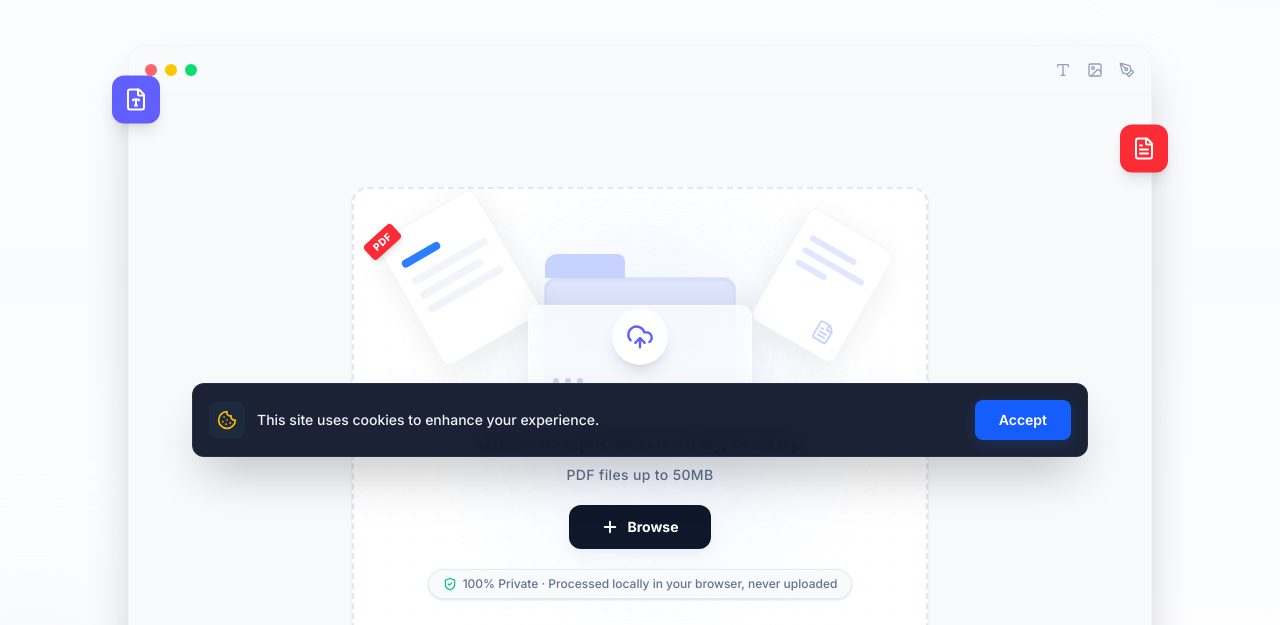
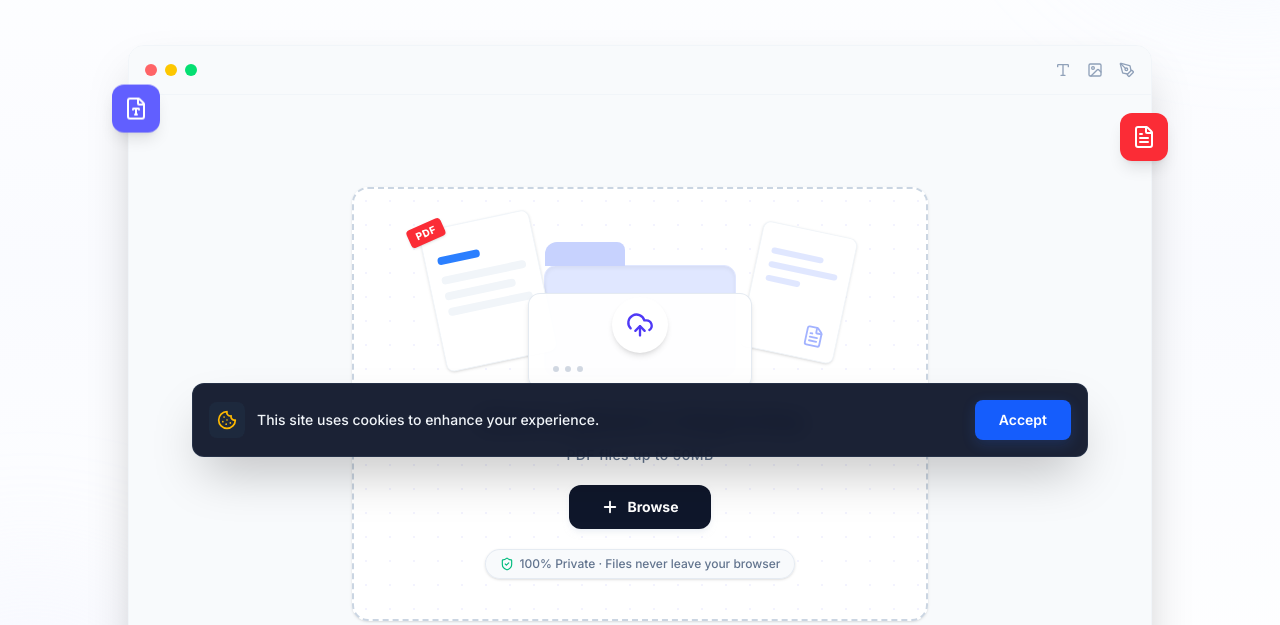
Before and after one commit to kinetikx/keepPDF, an Astro site: page /en in a window 1280 px wide. Shown: the part 327-952 px from the top of the page. Built offline with nearby package versions, Linux system fonts and the light colour scheme; Astro itself is replaced by a stand-in of ours.

Commit message:
perf: eliminate drag and drop lag and render delays on home page
- Remove 0.4s artificial opacity/transform delay in MergeInterface
- Replace heavy Framer Motion spring physics with lightweight GPU CSS transitions
- Remove multiple nested backdrop-blur-xl and blur-3xl GPU pipeline stalls
- Replace infinite JS float loops with pure CSS animate-float
- Use useRef instead of document.getElementById for instant file dialogs

```diff
--- a/src/components/landing/MergeInterface.jsx
+++ b/src/components/landing/MergeInterface.jsx
@@ -1,6 +1,6 @@
 import { useState } from "react";
 import { Button } from "../ui/button";
-import { motion, Reorder } from "framer-motion";
+import { Reorder } from "framer-motion";
 import { FileText, Image as ImageIcon, PenTool, Type, MousePointer2, FileType, X, GripVertical } from "lucide-react";
 import PDFDropzone from "./PDFDropzone";
 
@@ -69,21 +69,16 @@ export default function MergeInterface({ children, dict }) {
 
     return (
         <div className="container-custom relative z-10 flex flex-col items-center text-center">
-            <motion.div
-                initial={{ opacity: 0, y: 40 }}
-                animate={{ opacity: 1, y: 0 }}
-                transition={{ duration: 0.7, delay: 0.4 }}
-                className="relative w-full max-w-5xl mx-auto min-h-[500px]"
-            >
+            <div className="relative w-full max-w-5xl mx-auto min-h-[500px]">
                 {/* Floating Icons */}
                 {files.length === 0 && (
                     <>
-                        <motion.div animate={{ y: [0, -10, 0] }} transition={{ repeat: Infinity, duration: 4, ease: "easeInOut" }} className="absolute -left-4 top-10 bg-indigo-500 text-white p-3 rounded-xl shadow-lg z-20 hidden md:block">
+                        <div className="absolute -left-4 top-10 bg-indigo-500 text-white p-3 rounded-xl shadow-lg z-20 hidden md:block animate-float">
                             <FileType size={24} />
-                        </motion.div>
-                        <motion.div animate={{ y: [0, -15, 0] }} transition={{ repeat: Infinity, duration: 5, ease: "easeInOut", delay: 1 }} className="absolute -right-4 top-20 bg-red-500 text-white p-3 rounded-xl shadow-lg z-20 hidden md:block">
+                        </div>
+                        <div className="absolute -right-4 top-20 bg-red-500 text-white p-3 rounded-xl shadow-lg z-20 hidden md:block animate-float [animation-delay:2s]">
                             <FileText size={24} />
-                        </motion.div>
+                        </div>
                     </>
                 )}
 
@@ -186,13 +181,14 @@ export default function MergeInterface({ children, dict }) {
                                         title={dict?.common?.clickToUpload}
                                         buttonText={dict?.common?.browse}
                                         limit={dict?.common?.limit}
+                                        securityBadge={`${dict?.hero?.trustBanner?.secureTitle || "100% Private"} · ${dict?.hero?.trustBanner?.secureDesc || "Files never leave your browser"}`}
                                     />
                                 </div>
                             </div>
                         )}
                     </div>
                 </div>
-            </motion.div>
+            </div>
         </div>
     );
 }
--- a/src/components/landing/PDFDropzone.jsx
+++ b/src/components/landing/PDFDropzone.jsx
@@ -1,10 +1,10 @@
-import { useState, useCallback } from "react";
-import { CloudUpload, FileText, Upload, Plus, ShieldCheck } from "lucide-react";
+import { useState, useCallback, useRef } from "react";
+import { CloudUpload, FileText, Plus, ShieldCheck } from "lucide-react";
 import { cn } from "../../lib/utils";
-import { motion, AnimatePresence } from "framer-motion";
 
 export default function PDFDropzone({ onFileSelect, ...props }) {
     const [isDragging, setIsDragging] = useState(false);
+    const fileInputRef = useRef(null);
 
     const handleDragEnter = useCallback((e) => {
         e.preventDefault();
@@ -21,6 +21,7 @@ export default function PDFDropzone({ onFileSelect, ...props }) {
     const handleDragOver = useCallback((e) => {
         e.preventDefault();
         e.stopPropagation();
+        setIsDragging(true);
     }, []);
 
     const handleDrop = useCallback(
@@ -37,8 +38,6 @@ export default function PDFDropzone({ onFileSelect, ...props }) {
 
                 if (pdfFiles.length > 0) {
                     onFileSelect?.(pdfFiles);
-                } else {
-                    console.warn("No PDF files dropped");
                 }
             }
         },
@@ -54,26 +53,21 @@ export default function PDFDropzone({ onFileSelect, ...props }) {
     }, [onFileSelect]);
 
     return (
-        <motion.div
+        <div
             onDragEnter={handleDragEnter}
             onDragLeave={handleDragLeave}
             onDragOver={handleDragOver}
             onDrop={handleDrop}
-            onClick={() => document.getElementById("file-upload").click()}
-            whileHover={{ scale: 1.01 }}
-            animate={{
-                backgroundColor: isDragging ? "rgba(238, 242, 255, 0.4)" : "rgba(255, 255, 255, 0.9)",
-                borderColor: isDragging ? "rgba(99, 102, 241, 0.8)" : "rgba(226, 232, 240, 1)",
-                scale: isDragging ? 1.02 : 1
-            }}
-            transition={{ type: "spring", stiffness: 300, damping: 20 }}
+            onClick={() => fileInputRef.current?.click()}
             className={cn(
-                "relative flex flex-col items-center justify-center px-6 py-10 w-full cursor-pointer overflow-hidden rounded-2xl border-2 border-dashed shadow-sm hover:shadow-xl transition-shadow group backdrop-blur-xl",
-                isDragging ? "border-indigo-500 shadow-indigo-200/50 ring-8 ring-indigo-50" : "border-slate-300"
+                "relative flex flex-col items-center justify-center px-6 py-10 w-full cursor-pointer overflow-hidden rounded-2xl border-2 border-dashed transition-all duration-200 group select-none",
+                isDragging
+                    ? "bg-indigo-50/70 border-indigo-500 shadow-indigo-200/50 ring-4 ring-indigo-50 scale-[1.01]"
+                    : "bg-white/95 border-slate-300 hover:border-indigo-400 hover:bg-slate-50/60 shadow-sm hover:shadow-md"
             )}
         >
             <input
-                id="file-upload"
+                ref={fileInputRef}
                 type="file"
                 className="hidden"
                 accept=".pdf"
@@ -81,115 +75,100 @@ export default function PDFDropzone({ onFileSelect, ...props }) {
                 onChange={handleFileInput}
             />
 
-            {/* Subtle background grid & blobs */}
-            <div className="absolute inset-0 z-0 pointer-events-none overflow-hidden rounded-2xl">
-                <div className="absolute inset-0 opacity-[0.03] bg-[radial-gradient(#6366f1_1px,transparent_1px)] [background-size:24px_24px]" />
-                <div className="absolute top-1/2 left-1/4 w-[300px] h-[300px] bg-blue-50/50 rounded-full blur-3xl -translate-y-1/2"></div>
-                <div className="absolute top-1/2 right-1/4 w-[250px] h-[250px] bg-indigo-50/50 rounded-full blur-3xl -translate-y-1/2"></div>
+            {/* Subtle background decoration (GPU-friendly, no heavy blur filters) */}
+            <div className="absolute inset-0 z-0 pointer-events-none overflow-hidden rounded-2xl opacity-40">
+                <div className="absolute inset-0 bg-[radial-gradient(#6366f1_1px,transparent_1px)] [background-size:24px_24px] opacity-20" />
             </div>
 
             <div className="relative z-10 w-full flex flex-col items-center pointer-events-none">
-
-                {/* Visual Illustration Composition */}
-                <div className="relative w-full max-w-md h-44 flex items-center justify-center mb-5">
-
-                    {/* Glowing Aura Behind Documents */}
-                    <div className={cn(
-                        "absolute w-36 h-36 rounded-full blur-3xl opacity-40 transition-colors duration-700",
-                        isDragging ? "bg-indigo-200 scale-125" : "bg-blue-100 scale-100"
-                    )}></div>
-
+                {/* Visual Illustration Composition with hardware-accelerated CSS transforms */}
+                <div className="relative w-full max-w-md h-40 flex items-center justify-center mb-4">
                     {/* Back Folder Tab */}
-                    <motion.div
-                        className="absolute bottom-4 w-48 h-28 bg-[#e0e7ff] rounded-xl shadow-inner border border-indigo-100"
-                        animate={{ scale: isDragging ? 1.05 : 1, y: isDragging ? -5 : 0 }}
+                    <div
+                        className={cn(
+                            "absolute bottom-3 w-48 h-28 bg-[#e0e7ff] rounded-xl shadow-inner border border-indigo-100 transition-transform duration-300 ease-out",
+                            isDragging && "scale-105 -translate-y-1"
+                        )}
                     >
-                        <div className="absolute top-0 left-0 w-20 h-6 bg-[#c7d2fe] rounded-tl-xl rounded-tr-lg transform -translate-y-full"></div>
-                    </motion.div>
+                        <div className="absolute top-0 left-0 w-20 h-6 bg-[#c7d2fe] rounded-tl-xl rounded-tr-lg transform -translate-y-full" />
+                    </div>
 
                     {/* Floating Document 1: Left PDF */}
-                    <motion.div
-                        className="absolute top-0 left-8 w-28 h-36 bg-white rounded-lg shadow-[0_8px_30px_rgba(0,0,0,0.07)] border border-slate-100 p-3 transform -rotate-[15deg] origin-bottom-left"
-                        animate={{
-                            y: isDragging ? -30 : -5,
-                            rotate: isDragging ? -25 : -15,
-                            x: isDragging ? -20 : 0
-                        }}
-                        transition={{ type: "spring", stiffness: 200, damping: 15 }}
+                    <div
+                        className={cn(
+                            "absolute top-0 left-8 w-28 h-36 bg-white rounded-lg shadow-sm border border-slate-100 p-3 transform origin-bottom-left transition-transform duration-300 ease-out",
+                            isDragging
+                                ? "-rotate-[22deg] -translate-y-4 -translate-x-3 scale-105"
+                                : "-rotate-[12deg] group-hover:-rotate-[16deg] group-hover:-translate-y-1"
+                        )}
                     >
                         {/* Red PDF Badge */}
-                        <div className="absolute -top-2 -left-3 bg-red-500 text-white text-[10px] font-black tracking-wider px-2 py-0.5 rounded shadow-md transform -rotate-12">
+                        <div className="absolute -top-2 -left-3 bg-red-500 text-white text-[10px] font-black tracking-wider px-2 py-0.5 rounded shadow-sm transform -rotate-12">
                             PDF
                         </div>
-                        <div className="w-1/2 h-2 bg-blue-500 rounded-full mb-3 mt-4"></div>
-                        <div className="w-full h-2 bg-slate-100 rounded-full mb-2"></div>
-                        <div className="w-5/6 h-2 bg-slate-100 rounded-full mb-2"></div>
-                        <div className="w-full h-2 bg-slate-100 rounded-full"></div>
-                    </motion.div>
+                        <div className="w-1/2 h-2 bg-blue-500 rounded-full mb-3 mt-4" />
+                        <div className="w-full h-2 bg-slate-100 rounded-full mb-2" />
+                        <div className="w-5/6 h-2 bg-slate-100 rounded-full mb-2" />
+                        <div className="w-full h-2 bg-slate-100 rounded-full" />
+                    </div>
 
                     {/* Floating Document 2: Right Doc */}
-                    <motion.div
-                        className="absolute top-2 right-8 w-24 h-32 bg-white rounded-lg shadow-[0_8px_30px_rgba(0,0,0,0.07)] border border-slate-100 p-3 transform rotate-[15deg] origin-bottom-right"
-                        animate={{
-                            y: isDragging ? -20 : 0,
-                            rotate: isDragging ? 25 : 15,
-                            x: isDragging ? 20 : 0
-                        }}
-                        transition={{ type: "spring", stiffness: 200, damping: 15 }}
+                    <div
+                        className={cn(
+                            "absolute top-2 right-8 w-24 h-32 bg-white rounded-lg shadow-sm border border-slate-100 p-3 transform origin-bottom-right transition-transform duration-300 ease-out",
+                            isDragging
+                                ? "rotate-[22deg] -translate-y-3 translate-x-3 scale-105"
+                                : "rotate-[12deg] group-hover:rotate-[16deg] group-hover:-translate-y-1"
+                        )}
                     >
-                        <div className="w-3/4 h-1.5 bg-indigo-100 rounded-full mb-2 mt-3"></div>
-                        <div className="w-full h-1.5 bg-indigo-100 rounded-full mb-2"></div>
-                        <div className="w-1/2 h-1.5 bg-indigo-100 rounded-full"></div>
-                        <div className="absolute bottom-3 right-3 text-indigo-200">
+                        <div className="w-3/4 h-1.5 bg-indigo-100 rounded-full mb-2 mt-3" />
+                        <div className="w-full h-1.5 bg-indigo-100 rounded-full mb-2" />
+                        <div className="w-1/2 h-1.5 bg-indigo-100 rounded-full" />
+                        <div className="absolute bottom-3 right-3 text-indigo-300">
                             <FileText size={22} />
                         </div>
-                    </motion.div>
+                    </div>
 
-                    {/* Dashed Target Area (appears only when dragging) */}
-                    <motion.div
-                        className="absolute bottom-10 w-36 h-36 border-2 border-dashed border-indigo-400 rounded-full"
-                        animate={{
-                            scale: isDragging ? 1.6 : 0.5,
-                            opacity: isDragging ? 0.4 : 0,
-                            rotate: isDragging ? 90 : 0
-                        }}
-                        transition={{ duration: 0.8, ease: "easeOut" }}
-                    />
-
-                    {/* Front Folder Cover (Glassmorphism) */}
-                    <motion.div
-                        className="absolute bottom-1 w-56 h-24 bg-white/70 backdrop-blur-xl rounded-xl shadow-[0_-8px_30px_rgba(0,0,0,0.06)] border flex justify-center items-center"
-                        animate={{
-                            rotateX: isDragging ? -20 : 0,
-                            y: isDragging ? 15 : 0,
-                            borderColor: isDragging ? "rgba(99, 102, 241, 0.4)" : "rgba(255, 255, 255, 1)"
-                        }}
-                        style={{ transformOrigin: "bottom center", perspective: "1000px" }}
+                    {/* Front Folder Cover */}
+                    <div
+                        className={cn(
+                            "absolute bottom-0 w-56 h-24 bg-white/95 rounded-xl shadow-md border flex justify-center items-center transition-all duration-300 ease-out",
+                            isDragging
+                                ? "border-indigo-400 bg-indigo-50/90 shadow-indigo-100 translate-y-1"
+                                : "border-slate-200/90 group-hover:border-indigo-200"
+                        )}
                     >
                         {/* Interactive Upload Button floating on folder */}
-                        <div className={cn(
-                            "w-14 h-14 rounded-full flex items-center justify-center shadow-lg transition-all duration-300 transform -translate-y-4",
-                            isDragging ? "bg-indigo-600 text-white scale-110 shadow-indigo-300/50" : "bg-white text-indigo-500"
-                        )}>
+                        <div
+                            className={cn(
+                                "w-14 h-14 rounded-full flex items-center justify-center shadow-md transition-all duration-300 transform -translate-y-4",
+                                isDragging
+                                    ? "bg-indigo-600 text-white scale-110 shadow-indigo-300/50"
+                                    : "bg-white text-indigo-600 group-hover:scale-105 group-hover:bg-indigo-50"
+                            )}
+                        >
                             <CloudUpload size={28} strokeWidth={isDragging ? 2.5 : 2} />
                         </div>
 
                         {/* Dotted accents on folder */}
                         <div className="absolute bottom-4 left-6 flex gap-1.5 opacity-40">
-                            <div className="w-1.5 h-1.5 rounded-full bg-slate-400"></div>
-                            <div className="w-1.5 h-1.5 rounded-full bg-slate-400"></div>
-                            <div className="w-1.5 h-1.5 rounded-full bg-slate-400"></div>
+                            <div className="w-1.5 h-1.5 rounded-full bg-slate-400" />
+                            <div className="w-1.5 h-1.5 rounded-full bg-slate-400" />
+                            <div className="w-1.5 h-1.5 rounded-full bg-slate-400" />
                         </div>
-                    </motion.div>
-
+                    </div>
                 </div>
 
                 {/* Text & Primary Call to Action */}
-                <h3 className={cn(
-                    "text-2xl font-extrabold transition-colors mb-2 tracking-tight text-center z-20",
-                    isDragging ? "text-indigo-600" : "text-slate-900"
-                )}>
-                    {isDragging ? (props.dropTitle || "Drop files here to upload!") : (props.title || "Click to upload or drag & drop")}
+                <h3
+                    className={cn(
+                        "text-2xl font-extrabold transition-colors mb-2 tracking-tight text-center z-20",
+                        isDragging ? "text-indigo-600" : "text-slate-900"
+                    )}
+                >
+                    {isDragging
+                        ? (props.dropTitle || "Drop files here to upload!")
+                        : (props.title || "Click to upload or drag & drop")}
                 </h3>
 
                 <p className="text-sm text-slate-500 font-medium tracking-wide text-center max-w-sm z-20">
@@ -197,14 +176,13 @@ export default function PDFDropzone({ onFileSelect, ...props }) {
                 </p>
 
                 <div className="mt-5 z-20 pointer-events-auto">
-                    <motion.button
-                        whileHover={{ scale: 1.05 }}
-                        whileTap={{ scale: 0.95 }}
-                        className="px-8 py-3 bg-slate-900 hover:bg-indigo-600 text-white rounded-xl text-sm font-bold shadow-lg shadow-slate-200/50 hover:shadow-indigo-200 transition-all flex items-center justify-center gap-2 w-auto"
+                    <button
+                        type="button"
+                        className="px-8 py-3 bg-slate-900 hover:bg-indigo-600 active:scale-95 text-white rounded-xl text-sm font-bold shadow-md shadow-slate-200/50 hover:shadow-indigo-200 transition-all flex items-center justify-center gap-2 cursor-pointer"
                     >
                         <Plus size={18} strokeWidth={2.5} />
                         {props.buttonText || "Select Files"}
-                    </motion.button>
+                    </button>
                 </div>
 
                 {/* 100% Client-Side Privacy Badge */}
@@ -212,8 +190,7 @@ export default function PDFDropzone({ onFileSelect, ...props }) {
                     <ShieldCheck size={14} className="text-emerald-500 shrink-0" />
                     <span>{props.securityBadge || "100% Private · Processed locally in your browser, never uploaded"}</span>
                 </div>
-
             </div>
-        </motion.div>
+        </div>
     );
 }
```
